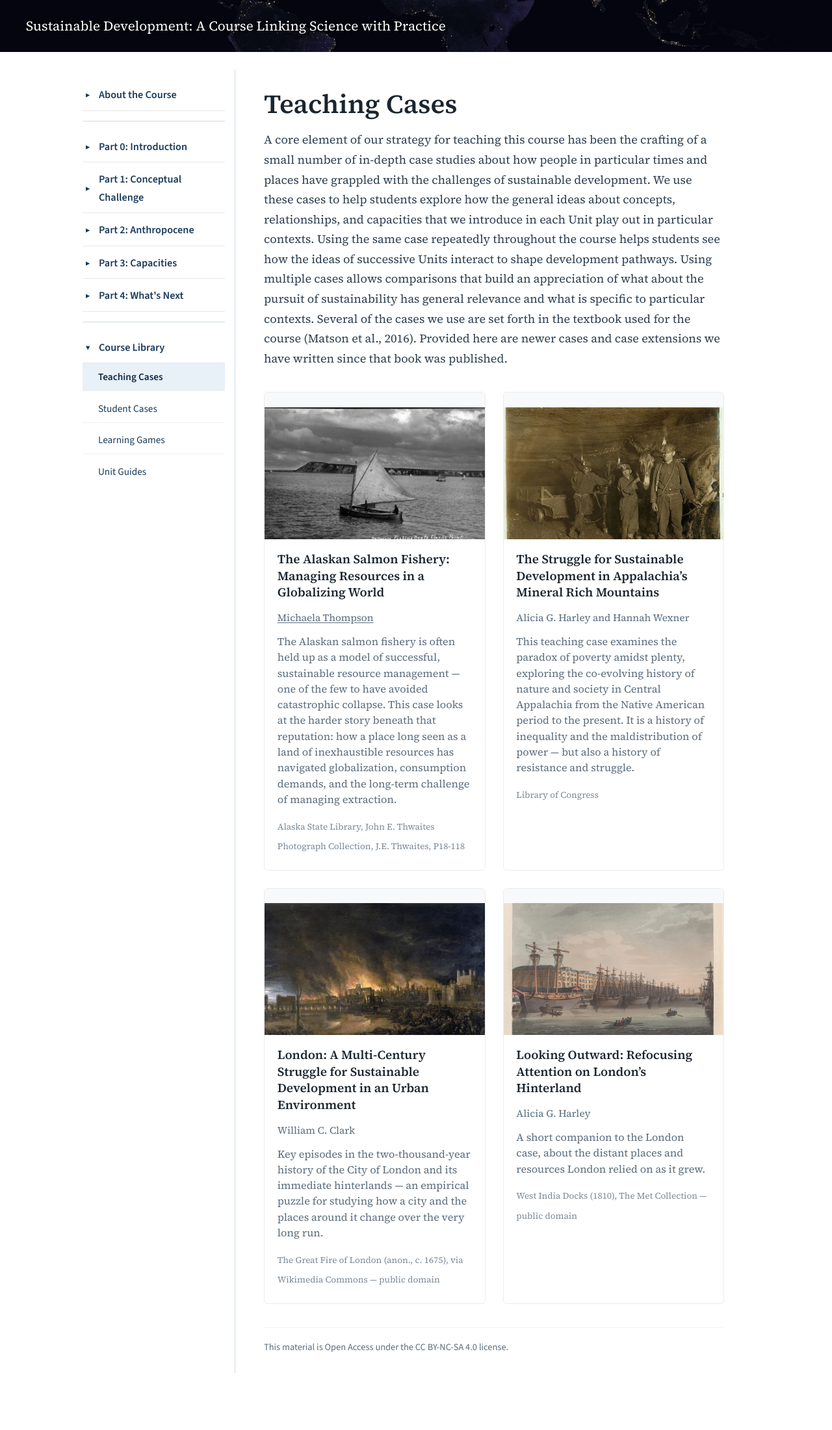
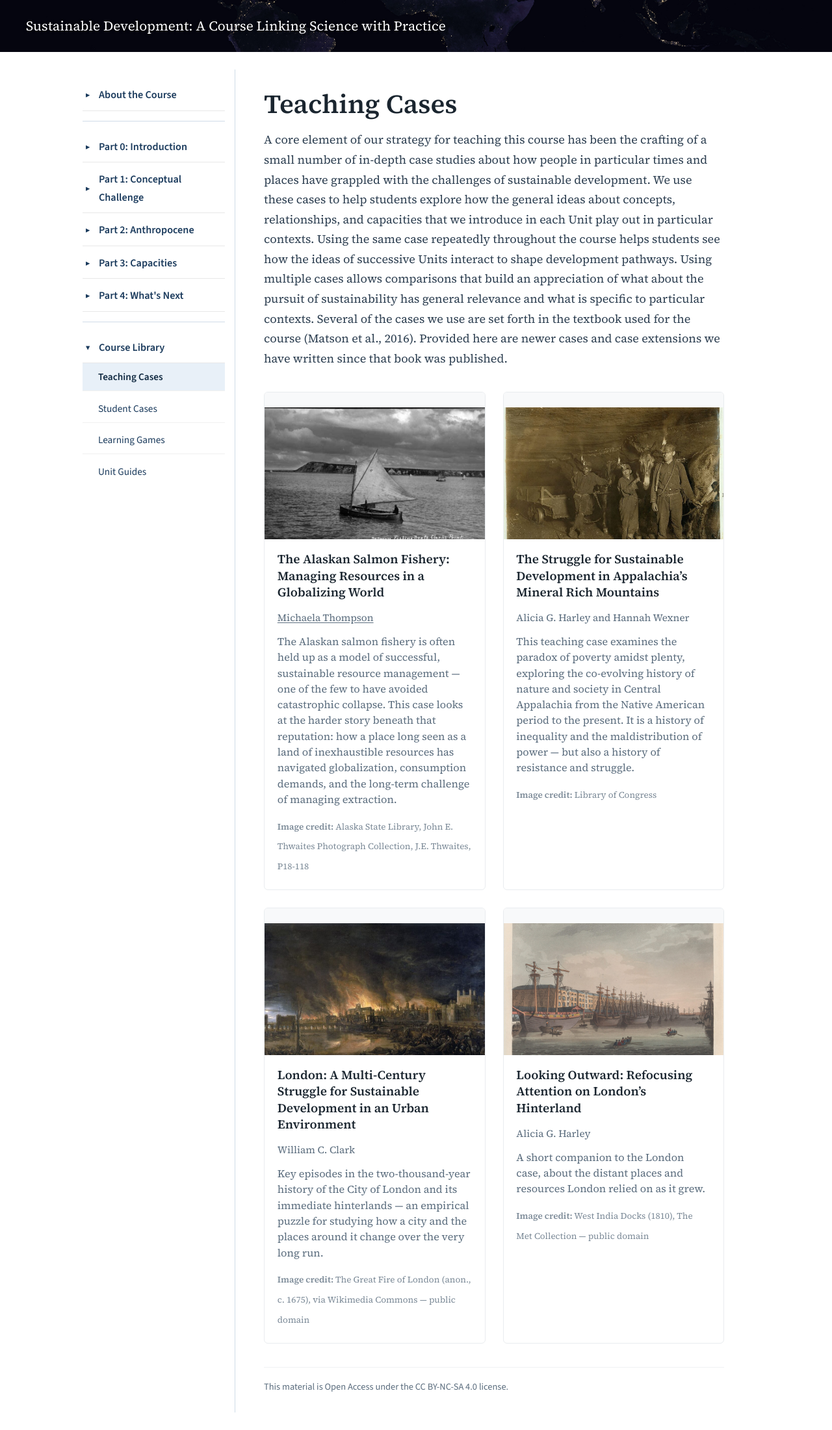
Before and after one commit to agharley/sustsci, a Jekyll site: the page built from course/course-library/teaching-cases/index.md, in a window 1280 px wide. Shown: the whole page at 65% size. Built offline with Jekyll 4.4.1, drawn with Linux system fonts in a browser that asks for light colours; before the commit the page ends 2140 px from its top, so only the background shows below that.

Commit message:
fixing photo credit teaching cases

```diff
--- a/assets/css/style.scss
+++ b/assets/css/style.scss
@@ -1682,6 +1682,10 @@ sup {
   opacity: 0.8;
 }
 
+.credit-label {
+  font-weight: 600;
+}
+
 @media (max-width: 720px) {
   .case-grid { grid-template-columns: 1fr; }
 }
--- a/course/course-library/teaching-cases/index.md
+++ b/course/course-library/teaching-cases/index.md
@@ -27,7 +27,7 @@ written since that book was published.
     <div class="case-info-body">
       <p class="case-author"><a href="https://www.michaelathompson.net/">Michaela Thompson</a></p>
       <p class="case-desc">The Alaskan salmon fishery is often held up as a model of successful, sustainable resource management — one of the few to have avoided catastrophic collapse. This case looks at the harder story beneath that reputation: how a place long seen as a land of inexhaustible resources has navigated globalization, consumption demands, and the long-term challenge of managing extraction.</p>
-      <span class="case-credit">Alaska State Library, John E. Thwaites Photograph Collection, J.E. Thwaites, P18-118</span>
+      <span class="case-credit"><span class="credit-label">Image credit:</span> Alaska State Library, John E. Thwaites Photograph Collection, J.E. Thwaites, P18-118</span>
     </div>
   </div>
 
@@ -39,7 +39,7 @@ written since that book was published.
     <div class="case-info-body">
       <p class="case-author">Alicia G. Harley and Hannah Wexner</p>
       <p class="case-desc">This teaching case examines the paradox of poverty amidst plenty, exploring the co-evolving history of nature and society in Central Appalachia from the Native American period to the present. It is a history of inequality and the maldistribution of power — but also a history of resistance and struggle.</p>
-      <span class="case-credit">Library of Congress</span>
+      <span class="case-credit"><span class="credit-label">Image credit:</span> Library of Congress</span>
     </div>
   </div>
 
@@ -51,7 +51,7 @@ written since that book was published.
     <div class="case-info-body">
       <p class="case-author">William C. Clark</p>
       <p class="case-desc">Key episodes in the two-thousand-year history of the City of London and its immediate hinterlands — an empirical puzzle for studying how a city and the places around it change over the very long run.</p>
-      <span class="case-credit">The Great Fire of London (anon., c. 1675), via Wikimedia Commons — public domain</span>
+      <span class="case-credit"><span class="credit-label">Image credit:</span> The Great Fire of London (anon., c. 1675), via Wikimedia Commons — public domain</span>
     </div>
   </div>
 
@@ -63,7 +63,7 @@ written since that book was published.
     <div class="case-info-body">
       <p class="case-author">Alicia G. Harley</p>
       <p class="case-desc">A short companion to the London case, about the distant places and resources London relied on as it grew.</p>
-      <span class="case-credit">West India Docks (1810), The Met Collection — public domain</span>
+      <span class="case-credit"><span class="credit-label">Image credit:</span> West India Docks (1810), The Met Collection — public domain</span>
     </div>
   </div>
 
```
